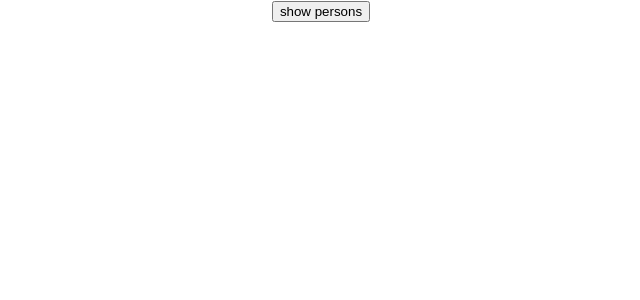
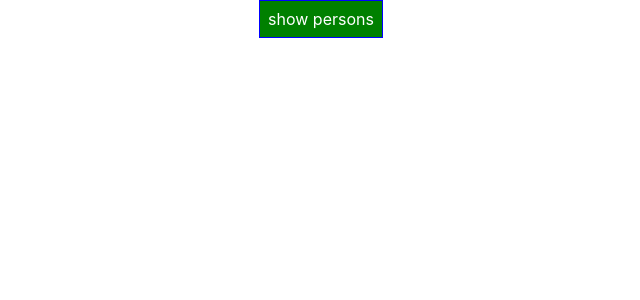
Before and after one commit to omzeton/Amarynix, a React (Create React App) app: page / in a window 1280 px wide. Shown: the top 300 px of the page, without its empty margins (319-959 px from the left). Built offline with nearby package versions, Linux system fonts and the light colour scheme.

Commit message:
Set styles dynamically

```diff
--- a/src/App.js
+++ b/src/App.js
@@ -52,6 +52,14 @@ class App extends Component {
   }
 
   render() {
+    const style = {
+      backgroundColor: 'green',
+      color: 'white',
+      font: 'inherit',
+      border: '1px solid blue',
+      padding: '8px',
+      cursor: 'pointer'
+    }
 
     let persons = null;
 
@@ -68,11 +76,13 @@ class App extends Component {
           })}
         </div>
       );
+
+      style.backgroundColor = 'red';
     }
 
     return (
       <div className="App">
-        <button onClick={this.togglePersons}>show persons</button>
+        <button onClick={this.togglePersons} style={style}>show persons</button>
         {persons}
       </div>
     );
```
